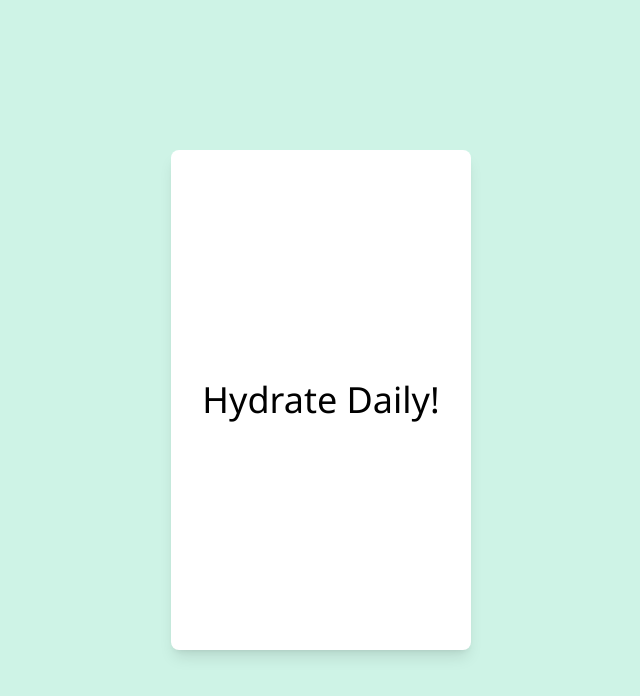
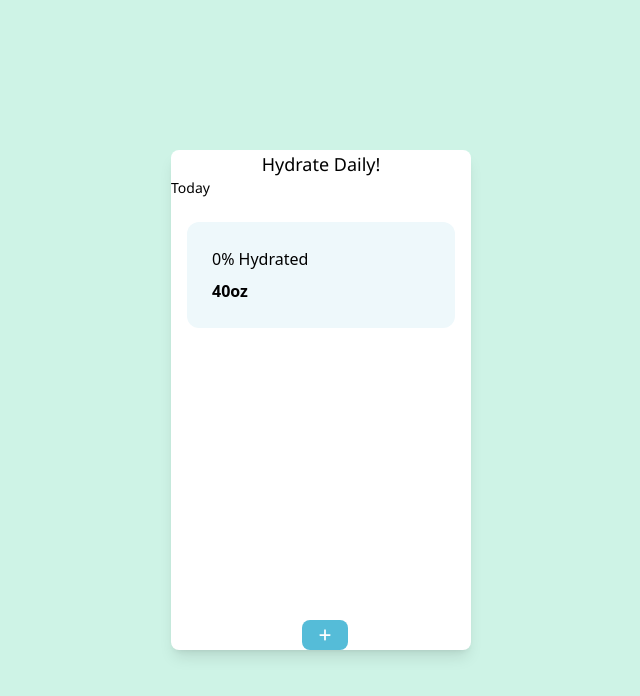
Before and after one commit to seanverano/reboost, a React (Vite) app: page / in a window 1280 px wide. Shown: the top 696 px of the page, without its empty margins (319-959 px from the left). Built offline with nearby package versions, Linux system fonts and the light colour scheme.

Commit message:
Add button to DrinkPage and install react-icon lib

```diff
--- a/package.json
+++ b/package.json
@@ -11,7 +11,8 @@
   },
   "dependencies": {
     "react": "^18.3.1",
-    "react-dom": "^18.3.1"
+    "react-dom": "^18.3.1",
+    "react-icons": "^5.3.0"
   },
   "devDependencies": {
     "@eslint/js": "^9.11.1",
--- a/src/components/DrinkPage.jsx
+++ b/src/components/DrinkPage.jsx
@@ -1,10 +1,34 @@
 import React from "react";
+import { FaPlus } from "react-icons/fa6";
 
 const DrinkPage = () => {
   return (
     <>
-      <div className="flex justify-center items-center h-full">
-        <h1 className="font-noto text-4xl">Hydrate Daily!</h1>
+      <div className="flex flex-col h-full w-[300px] h-[500px]">
+        <h1 className="font-noto text-lg justify-center text-center">
+          Hydrate Daily!
+        </h1>
+        <h2 className="font-noto text-sm text-left p-0 m-0">Today</h2>
+        <div className="flex px-4 py-6 justify-center items-center">
+          <div className="flex flex-1 flex-col gap-2 rounded-xl border border-transparent p-6 bg-[#EEF8FB]">
+            <p className="text-[#000000]">0% Hydrated</p>
+            <p className="text-[#000000] font-bold">40oz</p>
+          </div>
+        </div>
+      </div>
+      <div>
+        <button
+          className="text-sm font-jakarta font-bold
+    text-[#ffffff] bg-[#55BCD8] rounded-lg px-4 py-2
+    ml-2 focus:outline-none"
+          onMouseDown={() => {
+            if (navigator.vibrate) {
+              navigator.vibrate(100);
+            }
+          }}
+        >
+          <FaPlus />
+        </button>
       </div>
     </>
   );
```
Also changed, not shown: 1 other file (tests, documents, lock files or other folders).
